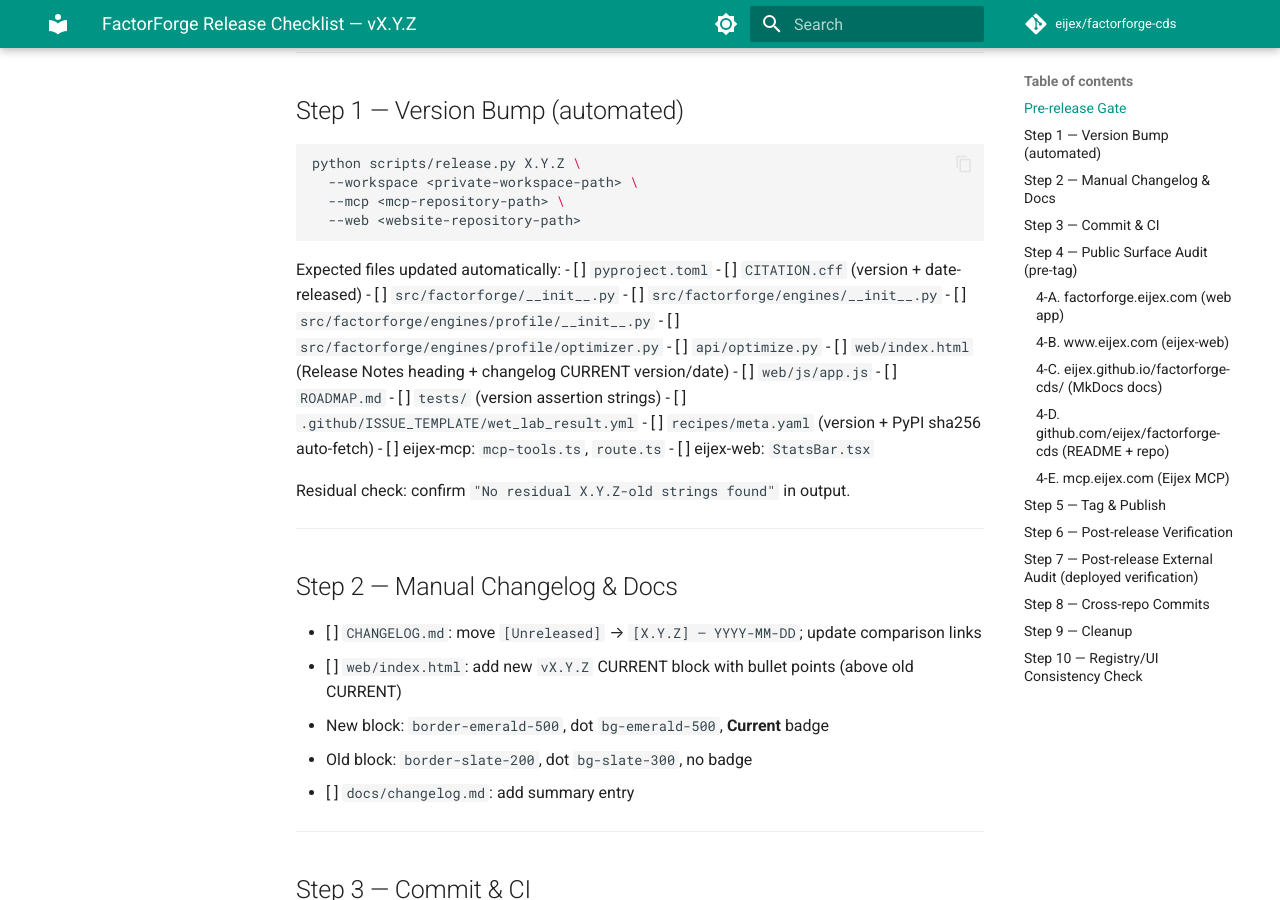
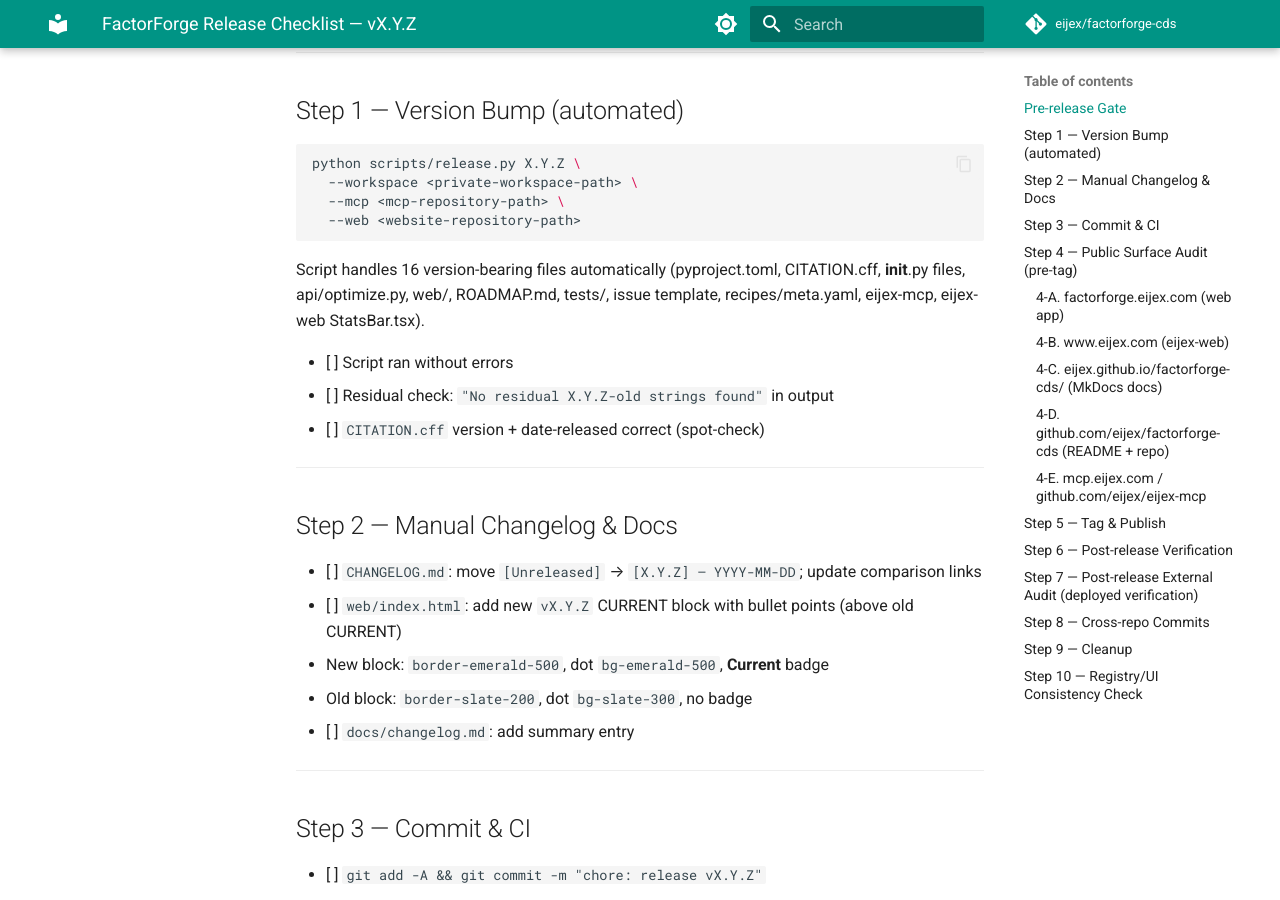
Before and after one commit to eijex/factorforge-cds, an MkDocs documentation site: the page built from docs/release-checklist-template.md, in a window 1280 px wide and 900 px high, scrolled down 537 px. Built offline with MkDocs 1.6.1 and Material for MkDocs 9.7.7, drawn with Linux system fonts in a browser that asks for light colours; comment, search, counter and statistics services are not loaded; some of the changed text lies outside the part shown.

Commit message:
docs: trim release checklist + add full public surface coverage rules to AGENTS.md

````diff
--- a/docs/release-checklist-template.md
+++ b/docs/release-checklist-template.md
@@ -27,24 +27,11 @@
   --web <website-repository-path>
 ```
 
-Expected files updated automatically:
-- [ ] `pyproject.toml`
-- [ ] `CITATION.cff` (version + date-released)
-- [ ] `src/factorforge/__init__.py`
-- [ ] `src/factorforge/engines/__init__.py`
-- [ ] `src/factorforge/engines/profile/__init__.py`
-- [ ] `src/factorforge/engines/profile/optimizer.py`
-- [ ] `api/optimize.py`
-- [ ] `web/index.html` (Release Notes heading + changelog CURRENT version/date)
-- [ ] `web/js/app.js`
-- [ ] `ROADMAP.md`
-- [ ] `tests/` (version assertion strings)
-- [ ] `.github/ISSUE_TEMPLATE/wet_lab_result.yml`
-- [ ] `recipes/meta.yaml` (version + PyPI sha256 auto-fetch)
-- [ ] eijex-mcp: `mcp-tools.ts`, `route.ts`
-- [ ] eijex-web: `StatsBar.tsx`
+Script handles 16 version-bearing files automatically (pyproject.toml, CITATION.cff, __init__.py files, api/optimize.py, web/, ROADMAP.md, tests/, issue template, recipes/meta.yaml, eijex-mcp, eijex-web StatsBar.tsx).
 
-Residual check: confirm `"No residual X.Y.Z-old strings found"` in output.
+- [ ] Script ran without errors
+- [ ] Residual check: `"No residual X.Y.Z-old strings found"` in output
+- [ ] `CITATION.cff` version + date-released correct (spot-check)
 
 ---
 
@@ -102,8 +89,9 @@
 - [ ] VALIDATION.md submission links: Form + GitHub + email all present
 - [ ] CITATION.cff: version + date-released updated
 
-### 4-E. mcp.eijex.com (Eijex MCP)
-- [ ] Tool descriptions show current FactorForge version
+### 4-E. mcp.eijex.com / github.com/eijex/eijex-mcp
+- [ ] `mcp-tools.ts`, `route.ts` version strings updated (by release.py)
+- [ ] `https://mcp.eijex.com` tool descriptions show vX.Y.Z
 
 ---
 
@@ -125,8 +113,9 @@
 
 - [ ] `pip install factorforge-cds==X.Y.Z && factorforge --help` (PyPI smoke)
 - [ ] `docker run ghcr.io/eijex/factorforge-cds:X.Y.Z factorforge --help` (Docker smoke)
-- [ ] Zenodo software DOI: https://zenodo.org/doi/10.5281/zenodo.20407330 (concept DOI, auto-updated on release)
-- [ ] Zenodo benchmark data DOI: https://zenodo.org/doi/10.5281/zenodo.20676276 (benchmark_results.csv v2, scoring_contract v1.1)
+- [ ] Zenodo software — concept DOI auto-updated: https://zenodo.org/doi/10.5281/zenodo.20407330
+- [ ] Zenodo software — new record URL visible: https://zenodo.org/records/20407331 (verify vX.Y.Z)
+- [ ] Zenodo benchmark data — record URL: https://zenodo.org/records/20676276 (benchmark_results.csv v2, scoring_contract v1.1)
 - [ ] Bioconda PR: push fork branch `add-factorforge-cds`
   ```bash
   cd <bioconda-recipes-fork> && git push origin add-factorforge-cds
@@ -164,10 +155,6 @@
 ## Step 9 — Cleanup
 
 - [ ] Close completed GitHub Issues / milestone
-- [ ] Verify factorforge.eijex.com shows new CURRENT version in "What's New" modal
-- [ ] Verify mcp.eijex.com tool descriptions show new version
-- [ ] Verify www.eijex.com StatsBar reflects new release numbers
-- [ ] Verify eijex.github.io/factorforge-cds/ benchmark table updated
 
 ---
 
````
Also changed, not shown: other parts of docs/release-checklist-template.md (+4 -2 lines), AGENTS.md (+18 -1 lines).
